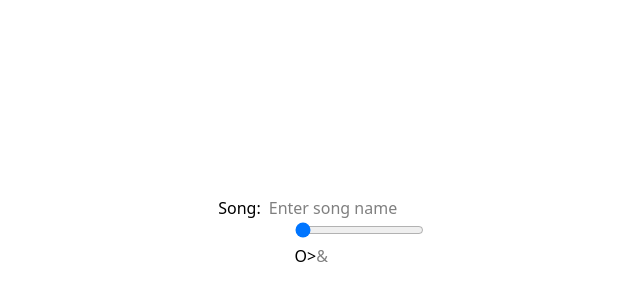
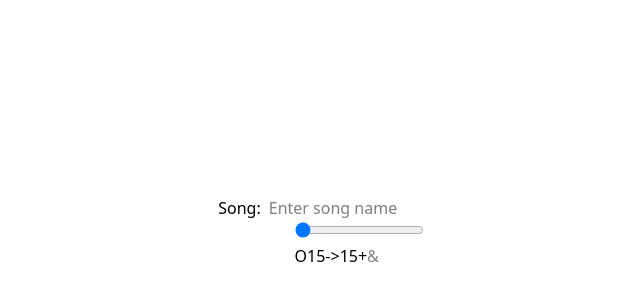
Before and after one commit to Hypirius/Spotify-clone, a React (Vite) app: page / in a window 1280 px wide. Shown: the part 168-468 px from the top of the page, without its empty margins (281-921 px from the left). Built offline with nearby package versions, Linux system fonts and the light colour scheme; no server answers.

Commit message:
fix: Audio progress now resets when audio ends fix: TogglePlayer resets to play when audio ends
chore: Add additional types for components

```diff
--- a/src/Components/AudioPlayer/AudioPlayer.tsx
+++ b/src/Components/AudioPlayer/AudioPlayer.tsx
@@ -5,6 +5,7 @@ import ResetAudio from "./ResetAudio"
 import LoopAudio from "./LoopAudio"
 import TogglePlayer from "./TogglePlayer"
 import AudioSource from "./AudioSource"
+import BidirectionTimeControl from "./BidirectionTimeControl"
 
 function AudioPlayer() {
   const [audioProgress, setAudioProgress] = useState(0)
@@ -26,6 +27,11 @@ function AudioPlayer() {
     }
   }
 
+  function handleOnEnded(ended: boolean) {
+    setIsEnded(ended)
+    setAudioProgress(0)
+  }
+
   return (
     <div id="playback-container">
       <AudioSource
@@ -33,7 +39,7 @@ function AudioPlayer() {
         audioRef={audioRef}
         setAudioProgress={setAudioProgress}
         setAudioDuration={setAudioDuration}
-        setIsEnded={setIsEnded}
+        onEnded={handleOnEnded}
       />
 
       <ProgressBar
@@ -44,7 +50,24 @@ function AudioPlayer() {
 
       <div id="playback-controls">
         <ResetAudio handleReset={changeTime} />
-        <TogglePlayer audioRef={audioRef} ended={isEnded} />
+
+        <BidirectionTimeControl
+          action="backwards"
+          changeTimeFn={changeTime}
+          currentAudioProgress={audioProgress}>
+          15-
+        </BidirectionTimeControl>
+
+        <TogglePlayer audioRef={audioRef} isEnded={isEnded} />
+
+        <BidirectionTimeControl
+          action="forwards"
+          changeTimeFn={changeTime}
+          currentAudioProgress={audioProgress}
+          audioDuration={audioDuration}>
+          15+
+        </BidirectionTimeControl>
+
         <LoopAudio loopAudio={loopAudio} />
       </div>
     </div>
--- a/src/Components/AudioPlayer/AudioSource.tsx
+++ b/src/Components/AudioPlayer/AudioSource.tsx
@@ -5,14 +5,14 @@ export default function AudioSource({
   audioRef,
   setAudioDuration,
   setAudioProgress,
-  setIsEnded,
+  onEnded,
 }: AudioSourceProps) {
   return (
     <audio
       src={songData}
       onLoadedMetadata={(e) => setAudioDuration(e.currentTarget.duration)}
       onTimeUpdate={(e) => setAudioProgress(e.currentTarget.currentTime)}
-      onEnded={(e) => setIsEnded(e.currentTarget.ended)}
+      onEnded={(e) => onEnded(e.currentTarget.ended)}
       preload="auto"
       id="audio"
       ref={audioRef}
--- /dev/null
+++ b/src/Components/AudioPlayer/BidirectionTimeControl.tsx
@@ -0,0 +1,27 @@
+import type { TimeControlProps } from "../../lib/types"
+
+export default function BidirectionTimeControl({
+  action,
+  children,
+  changeTimeFn,
+  currentAudioProgress,
+  audioDuration,
+}: TimeControlProps) {
+  let time: number
+
+  if (
+    action === "forwards" &&
+    audioDuration &&
+    currentAudioProgress + 15 < audioDuration
+  ) {
+    time = currentAudioProgress + 15
+  } else if (action === "backwards" && currentAudioProgress - 15 > 0) {
+    time = currentAudioProgress - 15
+  }
+
+  return (
+    <button className={`${action}`} onClick={() => changeTimeFn(time)}>
+      {children}
+    </button>
+  )
+}
--- a/src/Components/AudioPlayer/TogglePlayer.tsx
+++ b/src/Components/AudioPlayer/TogglePlayer.tsx
@@ -3,9 +3,10 @@ import type { RefObject } from "react"
 
 export default function TogglePlayer({
   audioRef,
+  isEnded,
 }: {
   audioRef: RefObject<HTMLAudioElement | null>
-  ended: boolean
+  isEnded: boolean
 }) {
   const [playing, setPlaying] = useState(false)
 
@@ -27,6 +28,13 @@ export default function TogglePlayer({
     activateAudio()
   }, [playing, audioRef])
 
+ // eslint-disable-next-line react-hooks/exhaustive-deps
+  useEffect(() => {
+    if(isEnded) {
+      setPlaying(false)
+    }
+  }, [isEnded])
+
   return playing ? (
     <button onClick={() => setPlaying(false)}>||</button>
   ) : (
--- a/src/lib/types.ts
+++ b/src/lib/types.ts
@@ -1,10 +1,21 @@
-import type { Dispatch, RefObject, SetStateAction } from "react"
+import type { Dispatch, ReactNode, RefObject, SetStateAction } from "react"
 
 export type changeTimeFn = (time?: number) => void
+
+export type handleOnEndedFn = (ended: boolean) => void
+
 export type AudioSourceProps = {
   songData: string
   audioRef: RefObject<HTMLAudioElement | null>
   setAudioProgress: Dispatch<SetStateAction<number>>
   setAudioDuration: Dispatch<SetStateAction<number>>
-  setIsEnded: Dispatch<SetStateAction<boolean>>
+  onEnded: handleOnEndedFn
 }
+
+export type TimeControlProps = {
+  action: "forwards" | "backwards"
+  children: ReactNode
+  changeTimeFn: changeTimeFn
+  currentAudioProgress: number
+  audioDuration?: number
+}
```
Also changed, not shown: src/Components/AudioPlayer/BidirectionBtn.tsx (deleted).
